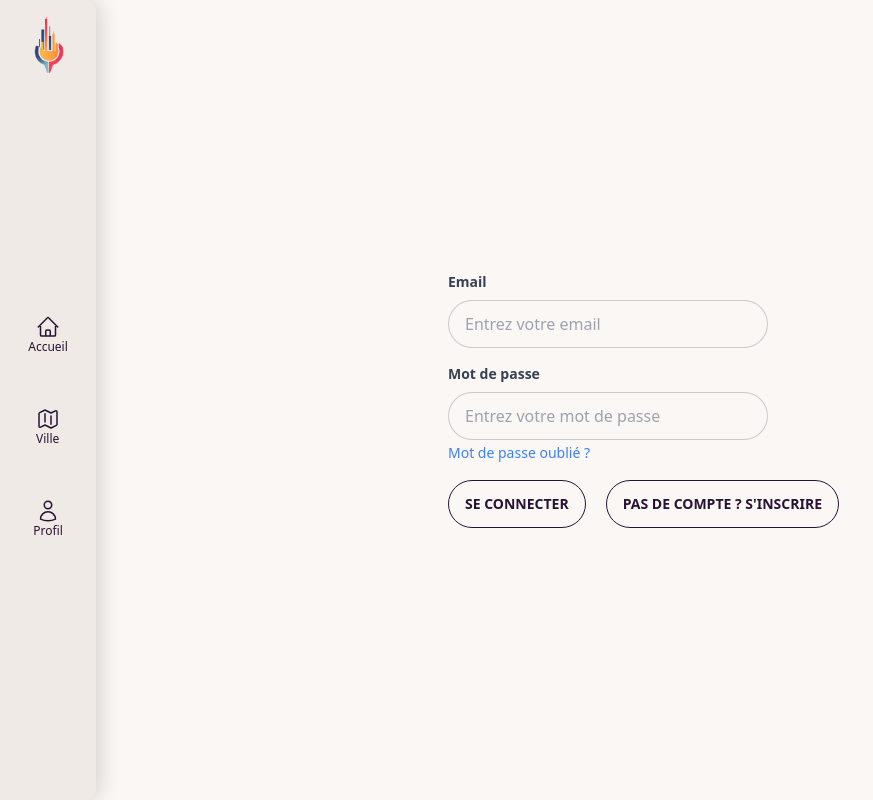
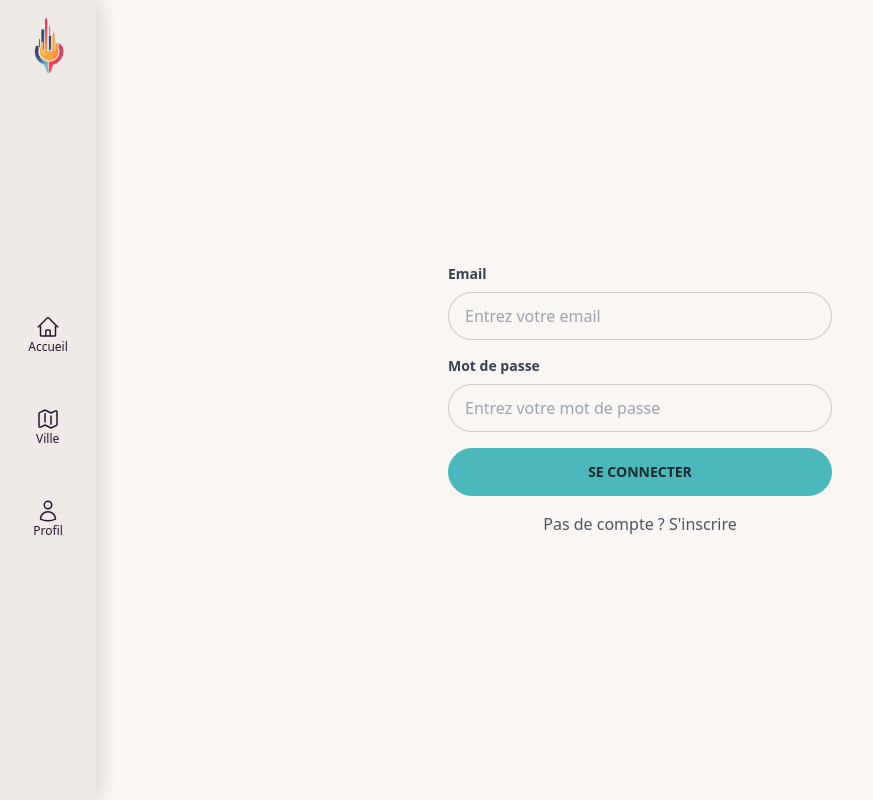
Before and after one commit to WildCodeSchool/2023-03-wns-keller-groupe3, a React (Create React App) app in the folder client/: page /user in a window 1280 px wide. Shown: the whole page, without its empty margins (0-873 px from the left). Built offline with nearby package versions, Linux system fonts and the light colour scheme.

Commit message:
ajout de la feature de login et inscription

```diff
--- /dev/null
+++ b/client/src/components/Login.tsx
@@ -0,0 +1,67 @@
+import { Navigate } from "react-router-dom";
+import { gql, useLazyQuery } from '@apollo/client';
+import { useState } from 'react';
+
+const LOGIN = gql`
+  query Query($password: String!, $email: String!) {
+    login(password: $password, email: $email)
+  }
+`;
+
+export default function Login() {
+  const [email, setEmail] = useState("");
+  const [password, setPassword] = useState("");
+  const [login, { data, error }] = useLazyQuery(LOGIN, {
+    variables: { email, password },
+  });
+  if (data) {
+    console.log("data from query", data.login);
+    localStorage.setItem("token", data.login);
+    return <Navigate to="/" />;
+  }
+  if (error) {
+    console.log("error", error);
+  }
+
+  const handleSubmitLogin = async () => {
+    login();
+      }
+
+return (
+    <>
+      <div className="mb-4 w-full">
+        <label className="block text-gray-700 text-sm font-bold mb-2" htmlFor="email">
+          Email
+        </label>
+        <input
+          className="input input-bordered w-full"
+          type="email"
+          id="email"
+          value={email}
+          onChange={(e) => {
+            setEmail(e.target.value);
+          }}
+          placeholder="Entrez votre email"
+        />
+        </div>
+        <div className="mb-4 w-full">
+        <label className="block text-gray-700 text-sm font-bold mb-2 " htmlFor="password">
+          Mot de passe
+        </label>
+        <input
+          className="input input-bordered w-full"
+          type="password"
+          id="password"
+          value={password}
+          onChange={(e) => {
+            setPassword(e.target.value);
+          }}
+          placeholder="Entrez votre mot de passe"
+          />
+          </div>
+          <button className="btn btn-active btn-primary w-full mb-4" type="button" onClick={ handleSubmitLogin }>
+          Se connecter
+          </button>
+        </>
+      );
+    }
--- /dev/null
+++ b/client/src/components/Subscribe.tsx
@@ -0,0 +1,102 @@
+import { useState } from "react";
+import { useMutation, gql } from "@apollo/client";
+import { useNavigate } from "react-router-dom";
+
+export const CREATE_USER = gql`
+  mutation CreateUser($email: String!, $name: String!, $password: String!) {
+    createUser(email: $email, name: $name, password: $password) {
+      id
+      email
+      name
+    }
+  }
+`;
+
+export const GET_USER = gql` {
+  query getUser {
+    id
+    name
+    mail
+  }
+}
+`;
+
+export default function Subscribe() {
+  const [name, setName] = useState("");
+  const [email, setEmail] = useState("");
+  const [password, setPassword] = useState("");
+  const navigate = useNavigate();
+  const [addUser, { error, loading }] = useMutation(CREATE_USER, {
+    refetchQueries: [GET_USER],
+  });
+  if (loading) {
+    return <p>Loading</p>;
+  }
+  if (error) {
+    console.log(error);
+    return <p>Error</p>;
+  }
+
+  const handleSubmit = async () => {
+    console.log("arriver dans la fonction handlsubmit")
+      try {
+        await addUser({ variables: { email, name, password } });
+        navigate ("/");
+      } catch (addUserError) {
+        console.error("catcherror de la fonction ", error);
+      }
+  };
+
+  return (
+    <>
+    <div className="mb-4">
+    <label className="block text-gray-700 text-sm font-bold mb-2" htmlFor="name">
+      Nom
+    </label>
+    <input
+      className="input input-bordered w-full"
+      type="text"
+      id="name"
+      value={name}
+      onChange={(e) => {
+        setName(e.target.value);
+      }}
+      placeholder="Entrez votre nom"
+    />
+    </div>
+    <div className="mb-4">
+    <label className="block text-gray-700 text-sm font-bold mb-2" htmlFor="email">
+      Email
+    </label>
+    <input
+      className="input input-bordered w-full"
+      type="email"
+      id="email"
+      value={email}
+      onChange={(e) => {
+        setEmail(e.target.value);
+      }}
+      placeholder="Entrez votre email"
+    />
+    </div>
+    <div className="mb-4">
+        <label className="block text-gray-700 text-sm font-bold mb-2" htmlFor="password">
+          Mot de passe
+        </label>
+        <input
+          className="input input-bordered w-full"
+          type="password"
+          id="password"
+          value={password}
+          onChange={(e) => {
+            setPassword(e.target.value);
+          }}
+          placeholder="Entrez votre mot de passe"
+          />
+      </div>
+      <button className="btn btn-active btn-primary" type="button" onClick={ handleSubmit }>
+      S'inscrire
+      </button>
+  </>
+    )
+}
--- a/client/src/pages/User.tsx
+++ b/client/src/pages/User.tsx
@@ -1,129 +1,32 @@
-import { gql, useMutation } from "@apollo/client";
 import { useState } from "react";
-
-const CREATE_USER = gql`
-  mutation CreateUser($email: String!, $name: String!, $password: String!) {
-    createUser(email: $email, name: $name, password: $password) {
-      id
-      email
-      name
-    }
-  }
-`;
-
-export const GET_USER = gql` {
-    query getUser {
-      id
-      name
-      mail
-    }
-  }
-`;
+import Subscribe from "../components/Subscribe";
+import Login from "../components/Login";
 
 function UserPage () {
-  const [name, setName] = useState("");
-  const [email, setEmail] = useState("");
-  const [password, setPassword] = useState("");
   const [isRegisterMode, setIsRegisterMode] = useState(false);
 
-  const [addUser, { data, error, loading }] = useMutation(CREATE_USER, {
-    refetchQueries: [GET_USER],
-  });
-  if (loading) {
-    return <p>Loading</p>;
-  }
-  if (error) {
-    console.log(error);
-    return <p>Error</p>;
-  }
-  console.log(data);
-
-  const handleSubmit = async () => {
-    console.log("arriver dans la fonction handlsubmit")
-    if (isRegisterMode) {
-      try {
-        const { data } = await addUser({ variables: { email, name, password } });
-        console.log(data);
-      } catch (error) {
-        console.error("catcherror de la fonction ", error);
-      }
-    } else {
-    }
-  };
 
   const toggleMode = () => {
     setIsRegisterMode(!isRegisterMode);
   };
 
   return (
-    <div className="flex justify-center items-center h-screen">
-    <form className="w-full max-w-sm" onSubmit={async (e) => {
-        e.preventDefault();
-      }}>
-          {isRegisterMode && (
-          <div className="mb-4">
-            <label className="block text-gray-700 text-sm font-bold mb-2" htmlFor="name">
-              Nom
-            </label>
-            <input
-              className="input input-bordered w-full max-w-xs"
-              type="text"
-              id="name"
-              value={name}
-              onChange={(e) => {
-                setName(e.target.value);
-              }}
-              placeholder="Entrez votre nom"
-            />
-          </div>
-        )}
-      <div className="mb-4">
-        <label className="block text-gray-700 text-sm font-bold mb-2" htmlFor="email">
-          Email
-        </label>
-        <input
-          className="input input-bordered w-full max-w-xs"
-          type="email"
-          id="email"
-          value={email}
-          onChange={(e) => {
-            setEmail(e.target.value);
-          }}
-          placeholder="Entrez votre email"
-        />
-      </div>
-      <div className="mb-4">
-        <label className="block text-gray-700 text-sm font-bold mb-2" htmlFor="password">
-          Mot de passe
-        </label>
-        <input
-          className="input input-bordered w-full max-w-xs"
-          type="password"
-          id="password"
-          value={password}
-          onChange={(e) => {
-            setPassword(e.target.value);
-          }}
-          placeholder="Entrez votre mot de passe"
-          />
-          {!isRegisterMode && (
-          <div className="mb-4">
-            <a className="text-sm text-blue-500" href="/mot-de-passe-oublie">
-              Mot de passe oublié ?
-            </a>
-            </div>
-          )}
-        </div>
-      <div className="flex items-center justify-between">
-      <button className="btn btn-outline mr-5" type="button" onClick={ handleSubmit }>
-      {isRegisterMode ? "S'inscrire" : 'Se connecter'}
-      </button>
-      <button className="btn btn-outline" onClick={toggleMode} type="button">
-          {isRegisterMode ? 'Déjà un compte ? Se connecter' : "Pas de compte ? S'inscrire"}
-      </button>
-      </div>
-    </form>
-  </div>
+    <div className="flex flex-col justify-center items-center h-screen w-full">
+      <form
+        className="max-w-sm flex flex-col w-full"
+        onSubmit={async (e) => {
+          e.preventDefault();
+        }}
+      >
+        {isRegisterMode ? <Subscribe /> : <Login />}
+      </form>
+      <p
+        className="text-center text-gray-600 cursor-pointer justify-center items-center"
+        onClick={toggleMode}
+      >
+        {isRegisterMode ? "Déjà un compte ? Se connecter" : "Pas de compte ? S'inscrire"}
+      </p>
+    </div>
 );
 };
 
```
Also changed, not shown: 1 other file (tests, documents, lock files or other folders).
